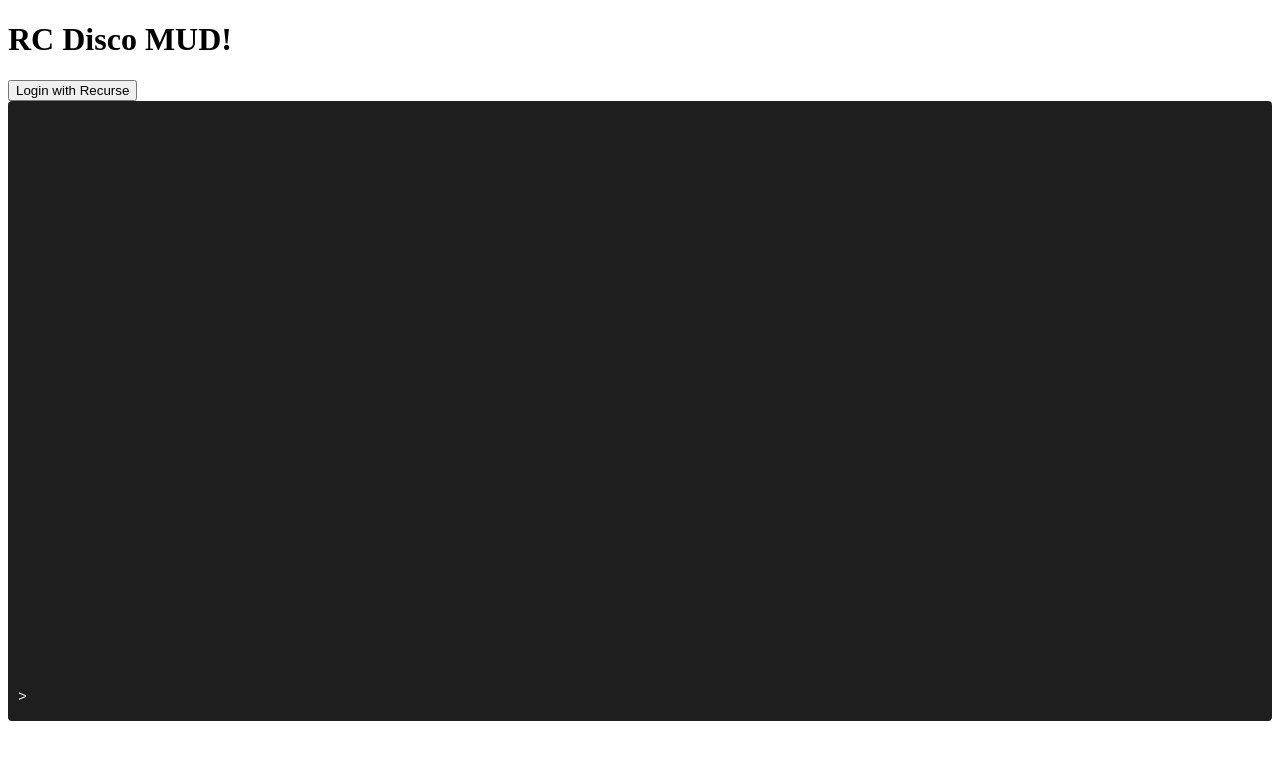
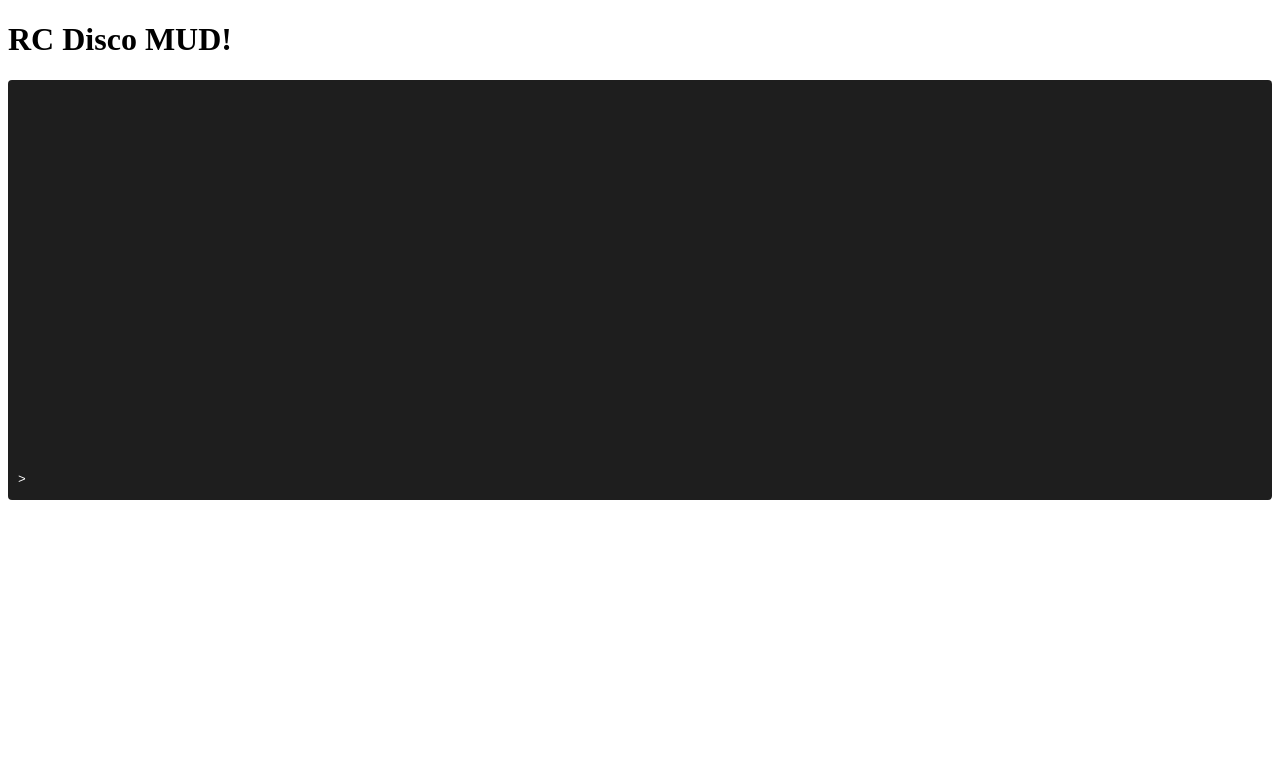
Before and after one commit to matthewkayin/mud, a React (Vite) app in the folder frontend/: page / in a window 1280 px wide. Shown: the top 760 px of the page. Built offline with nearby package versions, Linux system fonts and the light colour scheme.

Commit message:
made a better terminal

```diff
--- a/frontend/package.json
+++ b/frontend/package.json
@@ -10,9 +10,6 @@
     "preview": "vite preview"
   },
   "dependencies": {
-    "@mui/material": "^9.4.0",
-    "@xterm/addon-fit": "^0.11.0",
-    "@xterm/xterm": "^6.0.0",
     "react": "^19.2.8",
     "react-dom": "^19.2.8"
   },
--- a/frontend/src/app.tsx
+++ b/frontend/src/app.tsx
@@ -1,15 +1,26 @@
-import { useEffect, useRef, useCallback } from 'react';
-import { useAuth } from './auth';
-import { Terminal } from '@xterm/xterm';
-import { FitAddon } from '@xterm/addon-fit';
-import '@xterm/xterm/css/xterm.css';
-
-const TERMINAL_PROMPT = '>';
+// import { useEffect, useRef, useCallback } from 'react';
+import { useState } from 'react';
+// import { useAuth } from './auth';
+import { Terminal } from './terminal/terminal';
 
 export const App = () => {
   // Auth
-  const { token, loading, error, handleLogin } = useAuth();
+  // const { token, loading, error, handleLogin } = useAuth();
+  const [command, setCommand] = useState('');
+  const [lines, setLines] = useState<string[]>([]);
 
+  const onSubmit = (command: string) => {
+    setLines([...lines, `You Said: ${command}`]);
+  };
+
+  return (
+    <div>
+      <h1>RC Disco MUD!</h1>
+      <Terminal prompt=">" lines={lines} command={command} setCommand={setCommand} onSubmit={onSubmit} />
+    </div>
+  );
+
+  /*
   // Terminal state
   const terminalContainerRef = useRef(null);
   const terminalInstanceRef = useRef(null);
@@ -218,4 +229,5 @@
       </div>
     </div>
   );
+  */
 };
--- /dev/null
+++ b/frontend/src/terminal/terminal.css
@@ -0,0 +1,47 @@
+.terminal {
+    display: flex;
+    flex-direction: column-reverse;
+    background-color: #1e1e1e;
+    padding: 10px;
+    border-radius: 4px;
+    height: 400px;
+}
+
+.terminal-prompt-container {
+    max-width: 100%;
+    display: block;
+    overflow: auto;
+    width: 100%;
+    min-height: 18px;
+    margin-top: 8px;
+}
+
+.terminal-contents-container {
+    display: flex;
+    flex-direction: column;
+    overflow-y: auto;
+
+    scrollbar-color: #ffffff #1e1e1e;
+}
+
+.terminal-text {
+    color: #ffffff;
+    margin: 0;
+    font-family: monospace;
+    white-space: pre-wrap;
+    overflow-wrap: anywhere;
+}
+
+.terminal-prompt-cursor-focused {
+    animation: blink 1s step-end infinite;
+}
+
+.terminal-prompt-cursor-hidden {
+    animation: none;
+    color: #00000000;
+}
+
+@keyframes blink {
+    from, to { color: #00000000 }
+    50% { color: #ffffffff }
+}
--- /dev/null
+++ b/frontend/src/terminal/terminal.tsx
@@ -0,0 +1,69 @@
+import { useState, useRef } from 'react';
+import './terminal.css';
+
+type TerminalProps = {
+  prompt: string;
+  lines: string[];
+  command: string;
+  setCommand: (value: string) => void;
+  onSubmit: (command: string) => void;
+}
+
+export const Terminal = (props: TerminalProps) => {
+  const [isFocused, setIsFocused] = useState(false);
+  const containerRef = useRef<HTMLDivElement>(null);
+
+  const onFocus = () => {
+    setIsFocused(true);
+  };
+  const onBlur = (event: React.FocusEvent<HTMLDivElement>) => {
+    if (containerRef.current?.contains(event.relatedTarget as Node)) {
+      return;
+    }
+    setIsFocused(false);
+  };
+
+  const onKeyDown = (event: React.KeyboardEvent<HTMLDivElement>) => {
+    if (!isFocused) {
+      return;
+    }
+
+    // Handle submit
+    if (event.key === 'Enter') {
+      if (props.command.length > 0) {
+        props.onSubmit(props.command);
+      }
+      props.setCommand('');
+      return;
+    }
+
+    if (event.key === 'Backspace') {
+      props.setCommand(props.command.slice(0, -1))
+      return;
+    }
+
+    if (event.key.length === 1 && event.key[0] >= ' ' && event.key[0] <= '~') {
+      props.setCommand(props.command + event.key[0]);
+    }
+  };
+
+  return (
+    <div
+      className="terminal"
+      tabIndex={0}
+      ref={containerRef}
+      onFocus={onFocus}
+      onBlur={onBlur}
+      onKeyDown={onKeyDown}
+    >
+      <div className="terminal-prompt-container">
+        <p className="terminal-text">
+          {props.prompt} {props.command}
+          <span className={isFocused ? "terminal-prompt-cursor-focused" : "terminal-prompt-cursor-hidden"}>&#x2588;</span></p>
+      </div>
+      <div className="terminal-contents-container">
+        {props.lines.map((line: string, index) => (<p className="terminal-text" key={index}>{line}</p>))}
+      </div>
+    </div>
+  )
+};
```
Also changed, not shown: 1 other file (tests, documents, lock files or other folders).
